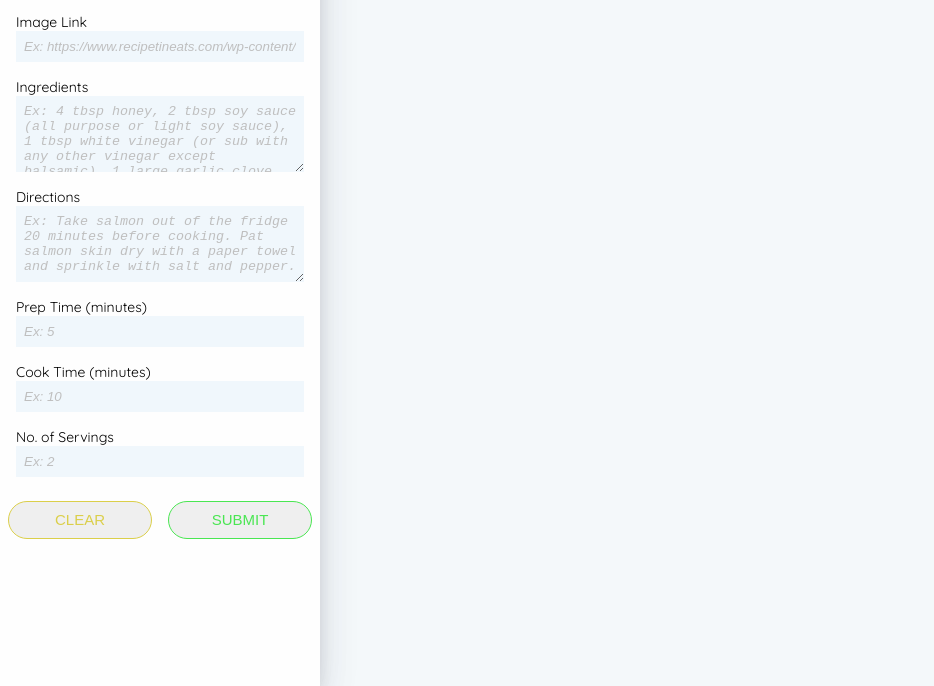
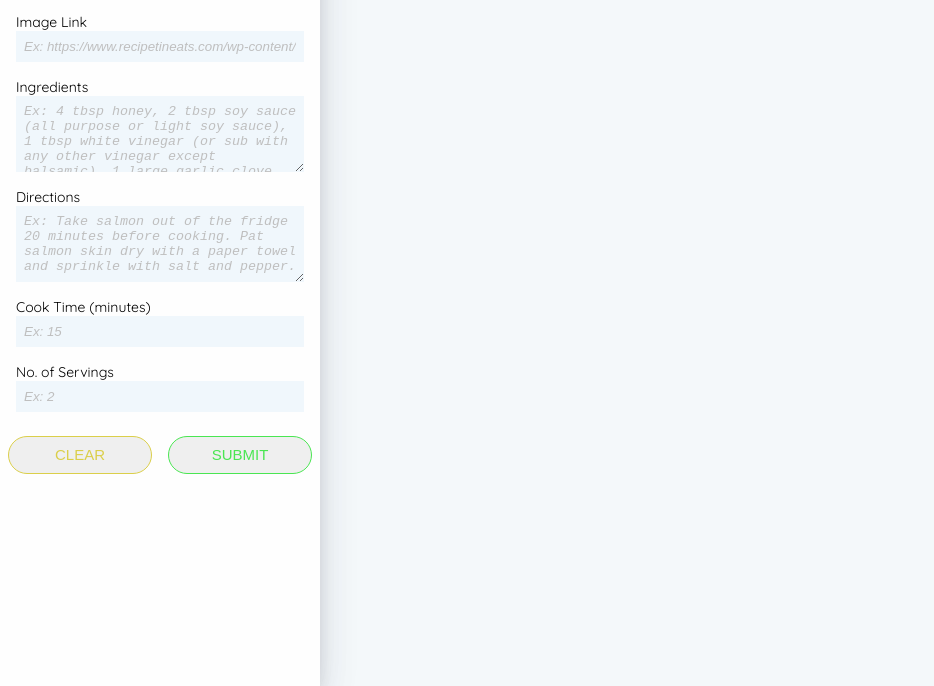
Before and after one commit to calebjwl/my-recipes, a website: page public/index.html in a window 1280 px wide. Shown: the part 114-800 px from the top of the page, without its empty margins (0-934 px from the left). Drawn offline with nearby package versions, Linux system fonts and the light colour scheme; files that its build step writes are made by us from their sources; files whose address does not match are found by name.

Commit message:
Further configure router, setup components

```diff
--- a/public/index.html
+++ b/public/index.html
@@ -54,19 +54,11 @@
         </div>
 
         <div class="control">
-          <label class="label">Prep Time (minutes)</label>
-          <input type="number" class="input__text"
-          id="prepTime"
-          name="prepTime"
-          placeholder="Ex: 5">
-        </div>
-
-        <div class="control">
           <label class="label">Cook Time (minutes)</label>
           <input type="number" class="input__text"
           id="cookTime"
           name="cookTime"
-          placeholder="Ex: 10">
+          placeholder="Ex: 15">
         </div>
 
         <div class="control">
```
